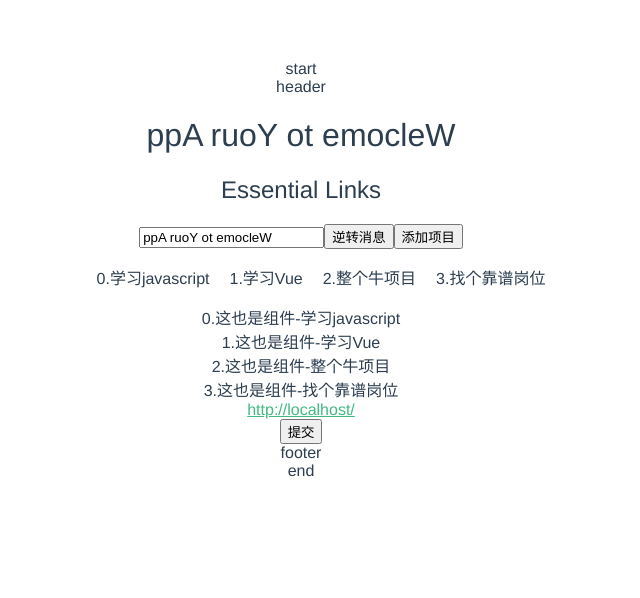
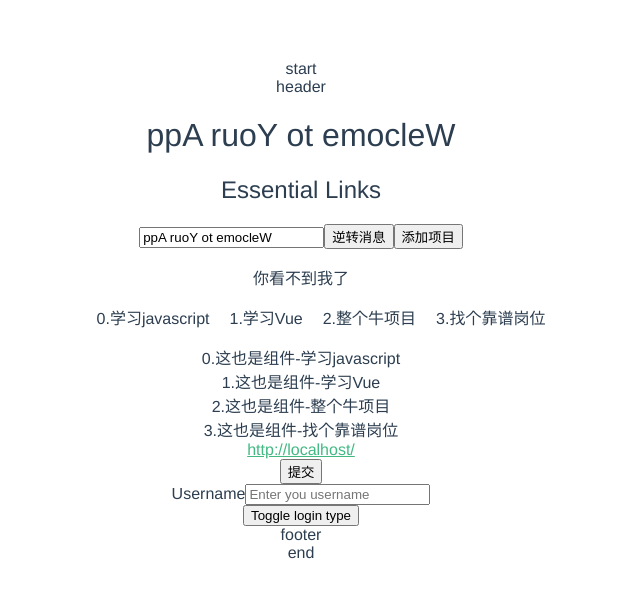
Before and after one commit to chenfahui/vue-study, a Vue app: page / in a window 1280 px wide. Both pictures are taken after a click on the button "逆转消息". Shown: the top 598 px of the page, without its empty margins (339-979 px from the left). Built offline with nearby package versions, Linux system fonts and the light colour scheme.

Commit message:
条件渲染

```diff
--- a/src/components/HelloWorld.vue
+++ b/src/components/HelloWorld.vue
@@ -1,12 +1,13 @@
 <template>
   <div class="hello">
     <v-Header></v-Header>
-    <h1 v-bind:title="reversedH1 + time" v-bind:id="'ID_'+dynamicId">{{ h1 }}</h1>
+    <h1 v-bind:title="reversedH1 + time" v-bind:id="'ID_'+dynamicId" v-bind:style="{'text-align':'center'}">{{ h1 }}</h1>
     <h2 v-html="h2" v-bind:class="{'title2':seen}" class="title"></h2>
     <input v-model="h1" v-bind:class="classObject">
     <button v-on:click="reverseMessage" v-bind:disabled="isButtonDisabled">逆转消息</button>
     <button @click="doSomething">添加项目</button>
     <p v-if="seen" :class="['seen','seenToo',dynamicId]">{{ seen ? '你看到我了' : '你看不到我了' }}</p>
+    <p v-else>你看不到我了</p>
     <ol>
       <li v-for="todo in todos">{{ todo.id }}.{{ todo.text }}</li>
     </ol>
@@ -15,6 +16,15 @@
     <form v-on:submit.prevent="onSubmit">
       <input type="submit" name="" value="提交" />
     </form>
+    <div v-if="loginType == 'username'">
+      <label>Username</label>
+      <input placeholder="Enter you username" />
+    </div>
+    <div v-else-if="loginType == 'email'">
+      <label>Email</label>
+      <input placeholder="Enter you email" />
+    </div>
+    <button v-on:click="toggleLogin">Toggle login type</button>
     <v-Footer></v-Footer>
   </div>
 </template>
@@ -39,7 +49,8 @@ export default {
         {id:1, text:'学习Vue'},
         {id:2, text:'整个牛项目'},
         {id:3, text:'找个靠谱岗位'}
-      ]
+      ],
+      loginType:'username'
     }
   },
   computed:{
@@ -82,6 +93,10 @@ export default {
     doSomething:function(){
       const todoId = this.todos.length;
       this.todos.push({id:todoId, text:this.h1});
+    },
+    toggleLogin:function(){
+      console.log(this.loginType);
+      this.loginType = 'email';
     }
   },
   components:{
```
